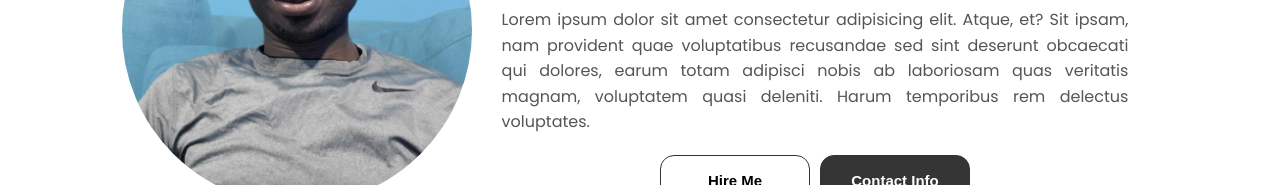
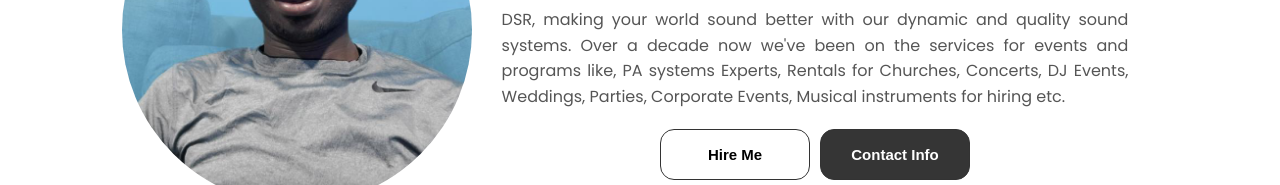
Before and after one commit to Mando449/Diplomatic-sounds-rentals-website, a plain HTML site: page index.html in a window 1280 px wide. Shown: the part 341-526 px from the top of the page. Drawn offline with nearby package versions, Linux system fonts and the light colour scheme.

Commit message:
Update on the html file

```diff
--- a/index.html
+++ b/index.html
@@ -36,6 +36,7 @@
             </div>
             <div class="menu-links">
               <li><a href="#about" onclick="toggleMenu()">About</a></li>
+              <li><a href="#experience" onclick="toggleMenu()">Experience</a></li>
               <li><a href="#services" onclick="toggleMenu()">Services</a></li>
               <li><a href="#contact" onclick="toggleMenu()">Contact</a></li>
             </div>
@@ -52,11 +53,10 @@
             <h1 class="stroke__text">Simon Adu-Koranteng</h1>
             <p class="content__text-2">Audio Engineer</p>
             <p class="content__text-3">
-              Lorem ipsum dolor sit amet consectetur adipisicing elit. Atque,
-              et? Sit ipsam, nam provident quae voluptatibus recusandae sed sint
-              deserunt obcaecati qui dolores, earum totam adipisci nobis ab
-              laboriosam quas veritatis magnam, voluptatem quasi deleniti. Harum
-              temporibus rem delectus voluptates.
+              DSR, making your world sound better with our dynamic and quality sound systems.
+              Over a decade now we've been on the services for events and programs like,
+              PA systems Experts, Rentals for Churches, Concerts, DJ Events, Weddings, Parties,
+              Corporate Events, Musical instruments for hiring etc.
             </p>
             <div class="btn-container">
               <button class="btn btn-color-2">Hire Me</button>
```
